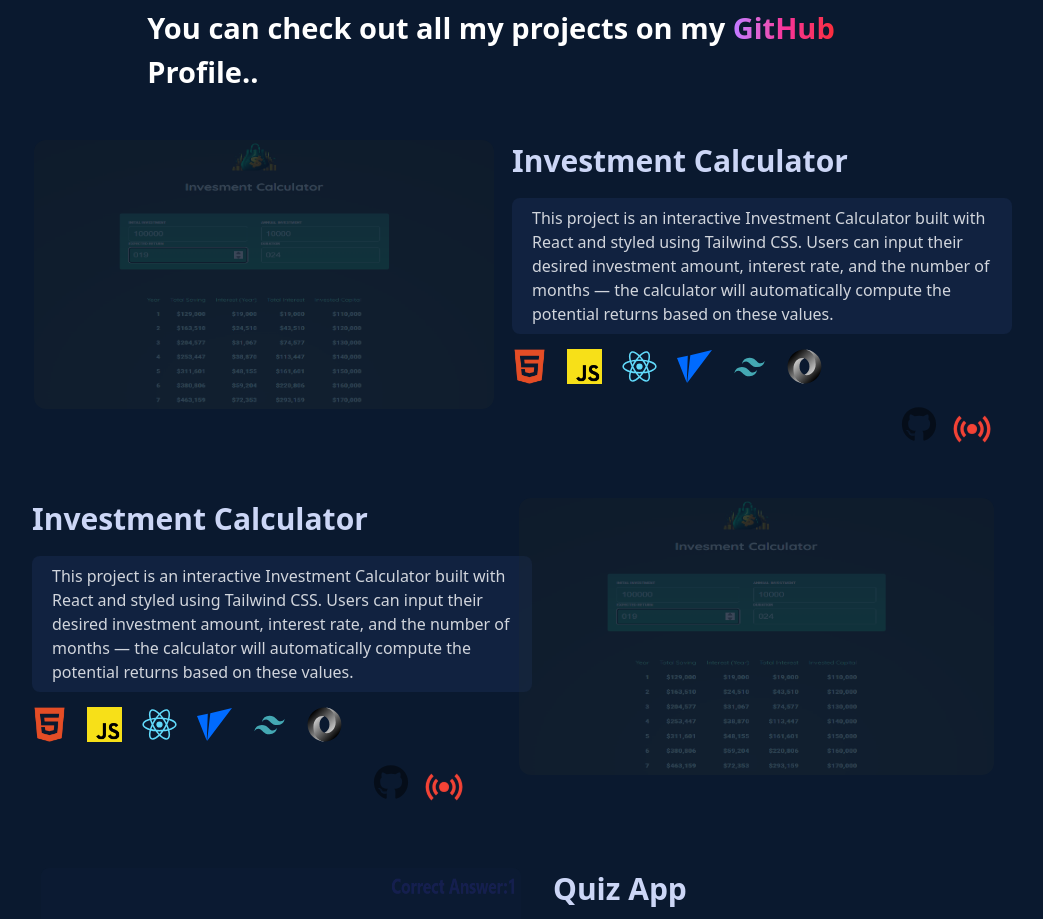
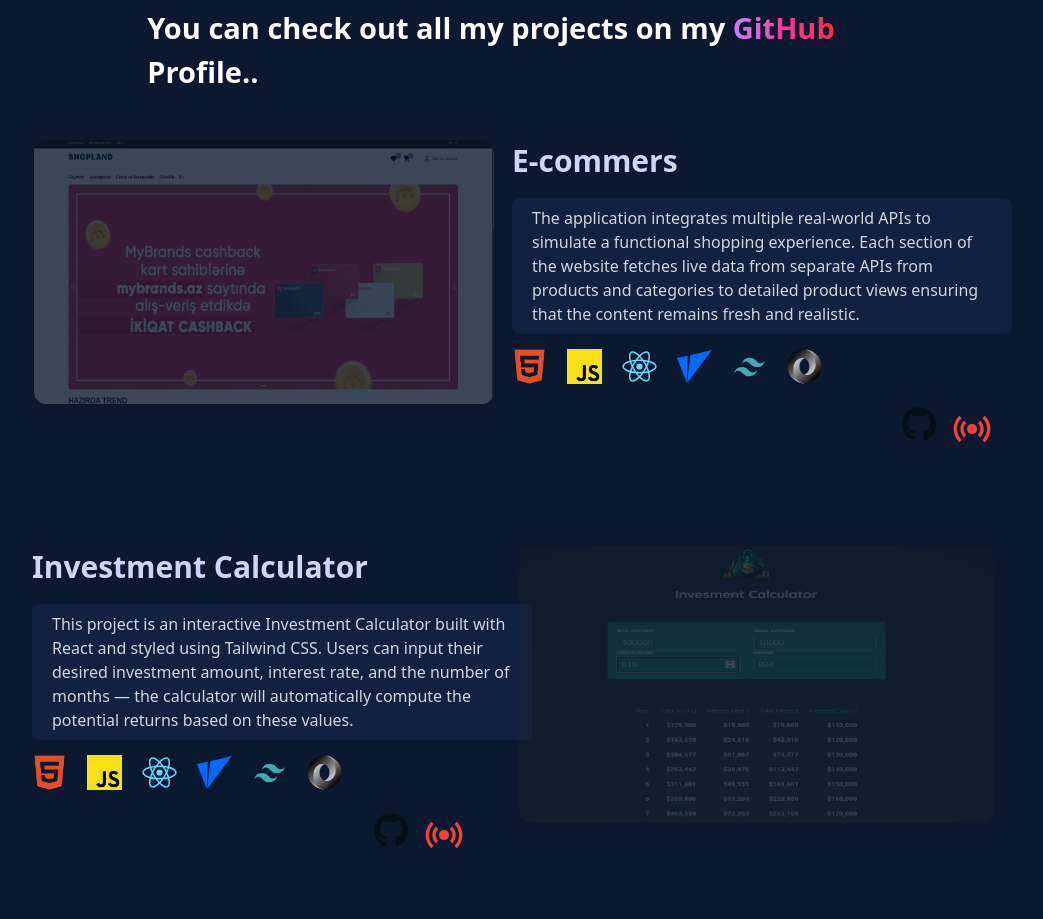
Before and after one commit to RahulQurbanov/Portfolio, a React (Vite) app: page / in a window 1280 px wide. Shown: the part 800-1719 px from the top of the page, without its empty margins (128-1171 px from the left). Built offline with nearby package versions, Linux system fonts and the light colour scheme; the HTML template or start-up script is replaced by a standard one.

Commit message:
Add E-commers

```diff
--- a/src/components/Projects.jsx
+++ b/src/components/Projects.jsx
@@ -42,19 +42,17 @@ export default function Projects() {
         Profile..
       </h1>
 
-        <div className='flex flex-row gap-[20px] justify-around mb-[95px' ref={investmentRef}>
+        <div className='flex flex-row gap-[20px] justify-around mb-[95px]' ref={investmentRef}>
         <div className={`w-[50%]`}>
-          <a href="https://github.com/RahulQurbanov/Investment-Calculator">
-            <img src="/img/investment.png" className='h-[75%] w-[475px] rounded-xl opacity-20 hover:opacity-65 cursor-pointer transition-all translate-0.5 ease-in-out' />
+          <a href="https://github.com/RahulQurbanov/E-commers">
+            <img src="/img/mybrand.jpeg" className='h-[85%] w-[465px] rounded-xl opacity-20 hover:opacity-65 cursor-pointer transition-all translate-0.5 ease-in-out' />
           </a>
         </div>
 
         <div className={`w-[50%] flex flex-col gap-[15px]`}>
-          <h2 className='text-[#ccd6f6] text-[30px] font-bold'>Investment Calculator</h2>
+          <h2 className='text-[#ccd6f6] text-[30px] font-bold'>E-commers</h2>
           <div className='w-[500px] bg-[#112240] text-gray-300 rounded-lg py-2 px-5'>
-            This project is an interactive Investment Calculator built with React and styled using Tailwind CSS.
-            Users can input their desired investment amount, interest rate, and the number of months — the calculator will automatically compute the potential returns based on these values.
-          </div>
+          The application integrates multiple real-world APIs to simulate a functional shopping experience. Each section of the website fetches live data from separate APIs  from products and categories to detailed product views  ensuring that the content remains fresh and realistic.           </div>
           <div className='flex gap-5'>
             <img src="/img/html.webp" className={`w-[35px] h-[35px] ${investmentInView ? 'animate__animated animate__rotateIn' : ''}`} />
             <img src="/img/js.png" className={`w-[35px] h-[35px] ${investmentInView ? 'animate__animated animate__rotateIn' : ''}`} />
@@ -64,7 +62,7 @@ export default function Projects() {
             <img src="/img/api.svg" className={`w-[35px] h-[35px] ${investmentInView ? 'animate__animated animate__rotateIn' : ''}`} />
           </div>
           <div className='flex gap-2 items-end justify-end'>
-            <a href="https://github.com/RahulQurbanov/Investment-Calculator"><img src="/img/github1.svg" className="w-[50px] h-[50px] cursor-pointer  opacity-45 hover:opacity-100" /></a>
+            <a href="https://github.com/RahulQurbanov/E-commers"><img src="/img/github1.svg" className="w-[50px] h-[50px] cursor-pointer  opacity-45 hover:opacity-100" /></a>
             <a href=""><img src="/img/live.svg" className="w-[40px] bg-gradient-to-r from-pink-500 via-purple-500 to-blue-500 bg-clip-text text-transparent animate-pulse h-[40px] cursor-pointer" /></a>
           </div>
         </div>
```
Also changed, not shown: public/img/mybrand.jpeg (added).
